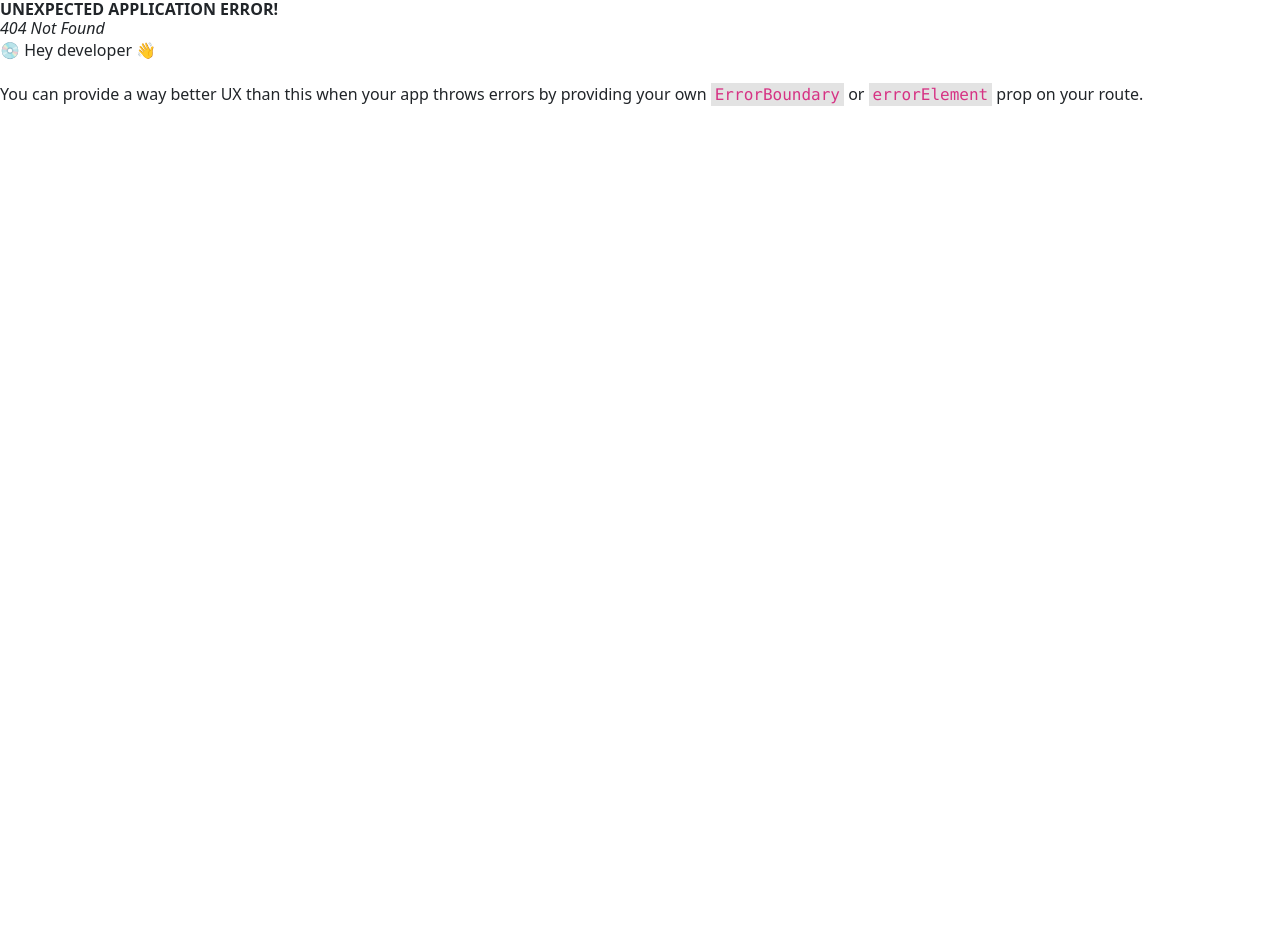
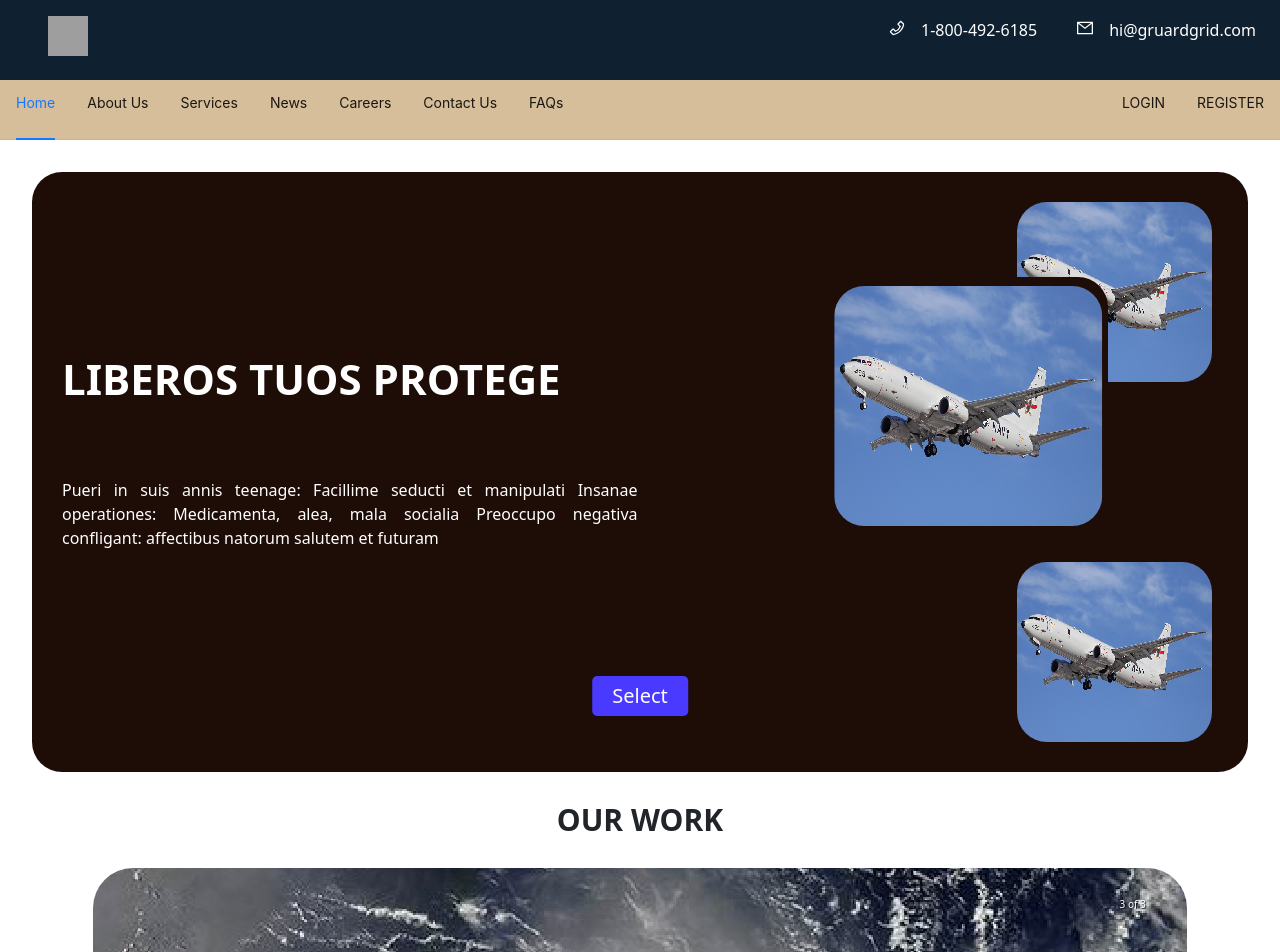
Before and after one commit to MockprojectGr3/MockProject_072024_Gr3_FE, a React (Vite) app: page /service_detail/1 in a window 1280 px wide. Before the commit this address had no page. Shown: the top 952 px of the page. Before the commit the page ends 800 px from the top, so only its background shows below. Built offline with nearby package versions, Linux system fonts and the light colour scheme; grey boxes are pictures that could not be loaded.

Commit message:
Feat/bon/handle detail service api (#55)
* bon/feat/registerForm

* bon/feat/securitypage

* fix conflig

* bon/feat/LoginPage

* bon/feat/UserProfile

* fix login_register

* change file

* commit conflic

* Handle Lastest New & Blog API

* Handle-detail-services

```diff
--- a/src/component_page/page/service_detail.jsx
+++ b/src/component_page/page/service_detail.jsx
@@ -1,24 +1,34 @@
-import '../../style/service_detail.css';
-import img from '../../assets/image/news6.jpg';
+import { Carousel } from 'react-responsive-carousel';
+import "react-responsive-carousel/lib/styles/carousel.min.css"; // requires a loader
+import { useNavigate } from "react-router-dom";
 import img1 from '../../assets/image/news2.jpg';
 import img2 from '../../assets/image/news4.jpg';
-import "react-responsive-carousel/lib/styles/carousel.min.css"; // requires a loader
-import { Carousel } from 'react-responsive-carousel';
-import { useNavigate } from "react-router-dom";
+import img from '../../assets/image/news6.jpg';
+import '../../style/service_detail.css';
+import request from '../../util/axios';
 
-const Service_Detail_Page = () => {
+const ServiceDetailPage = () => {
     const navigate = useNavigate();
-    const handle_redirect_service = () => {
-        navigate('/choose-services')
+
+    const handleRedirectService = async () => {
+        try {
+            const response = await request({
+                method: "get",
+                serverType: "php",
+                apiEndpoint: "api/users/detail-service/{id}",
+            });
+            console.log("Data:", response.data);
+            navigate('/choose-services');
+        } catch (error) {
+            console.error("Error fetching service details:", error);
         }
+    };
+
     return (
-        <>
         <div className="service-detail-container">
             <div className="service-intro">
                 <div className="service-text">
-                        <div className="title">
-                            LIBEROS TUOS PROTEGE
-                        </div>
+                    <div className="title">LIBEROS TUOS PROTEGE</div>
                     <div className="caption">
                         Pueri in suis annis teenage: Facillime seducti et manipulati
                         Insanae operationes: Medicamenta, alea, mala socialia
@@ -28,31 +38,24 @@ const Service_Detail_Page = () => {
                 <div className="service-img">
                     <div>
                         <div className="bg-img1"></div>
-                            <img className="img1" src={img} />
+                        <img className="img1" src={img} alt="Service Image 1" />
                     </div>
-
-                        <img className="img2" src={img} />
-                        <img className="img3" src={img} />
+                    <img className="img2" src={img} alt="Service Image 2" />
+                    <img className="img3" src={img} alt="Service Image 3" />
                 </div>
-                    <button className="btn-select"
-                        onClick={handle_redirect_service}
-                    >
+                <button className="btn-select" onClick={handleRedirectService}>
                     Select
                 </button>
-
             </div>
             <h1>OUR WORK</h1>
             <Carousel
-                    autoPlay={true}
-                    dynamicHeight={true}
-                    transitionTime={1.5}
+                autoPlay
+                dynamicHeight
+                transitionTime={1500}
                 showStatus={true}
                 showThumbs={false}
                 interval={2000}
-                    infiniteLoop={true}
-                    style={{
-                        position: 'relative'
-                    }}
+                infiniteLoop
                 renderArrowPrev={(onClickHandler, hasPrev, label) =>
                     hasPrev && (
                         <button onClick={onClickHandler} title={label} className="carousel-button prev">
@@ -69,26 +72,17 @@ const Service_Detail_Page = () => {
                 }
             >
                 <div>
-                        <img src={img} style={{ objectFit: "cover", width: "90%", height: "600px", borderRadius: '40px' }} />
+                    <img src={img} style={{ objectFit: "cover", width: "90%", height: "600px", borderRadius: '40px' }} alt="Work 1" />
                 </div>
                 <div>
-                        <img src={img1} style={{ objectFit: "cover", width: "90%", height: "600px", borderRadius: '40px' }} />
+                    <img src={img1} style={{ objectFit: "cover", width: "90%", height: "600px", borderRadius: '40px' }} alt="Work 2" />
                 </div>
                 <div>
-                        <img src={img2} style={{ objectFit: "cover", width: "90%", height: "600px", borderRadius: '40px' }} />
-                    </div>
-                    <div>
-                        <img src={img2} style={{ objectFit: "cover", width: "90%", height: "600px", borderRadius: '40px' }} />
-                    </div>
-                    <div>
-                        <img src={img1} style={{ objectFit: "cover", width: "90%", height: "600px", borderRadius: '40px' }} />
-                    </div>
-                    <div>
-                        <img src={img} style={{ objectFit: "cover", width: "90%", height: "600px", borderRadius: '40px' }} />
+                    <img src={img2} style={{ objectFit: "cover", width: "90%", height: "600px", borderRadius: '40px' }} alt="Work 3" />
                 </div>
             </Carousel>
         </div>
-        </>
-    )
-}
-export default Service_Detail_Page;
+    );
+};
+
+export default ServiceDetailPage;
--- a/src/router_page.jsx
+++ b/src/router_page.jsx
@@ -24,7 +24,7 @@ import FeedbackPage from './component_page/page/feedback.jsx'
 import Service_Detail_Page from './component_page/page/service_detail.jsx'
 import Training from './component_page/page/training.jsx'
 import PriceList from './component_page/page/price_list.jsx'
-import AboutUs from './component_page/page/aboutUs.jsx'
+import AboutUs from './component_page/page/AboutUs.jsx'
 import TrainingDetail from './component_page/page/training_detail.jsx'
 import FAQ_Page from './component_page/page/faq.jsx'
 import Equipment_Page from './component_page/page/equipment.jsx'
@@ -111,7 +111,7 @@ const router = createBrowserRouter([
         element: <TrainingDetail />
       },
       {
-        path: "service_detail",
+        path: "service_detail/:id",
         element: <Service_Detail_Page />,
       },
       {
```
Also changed, not shown: 1 other file (tests, documents, lock files or other folders). Lines whose indentation alone changed are shown as unchanged.
